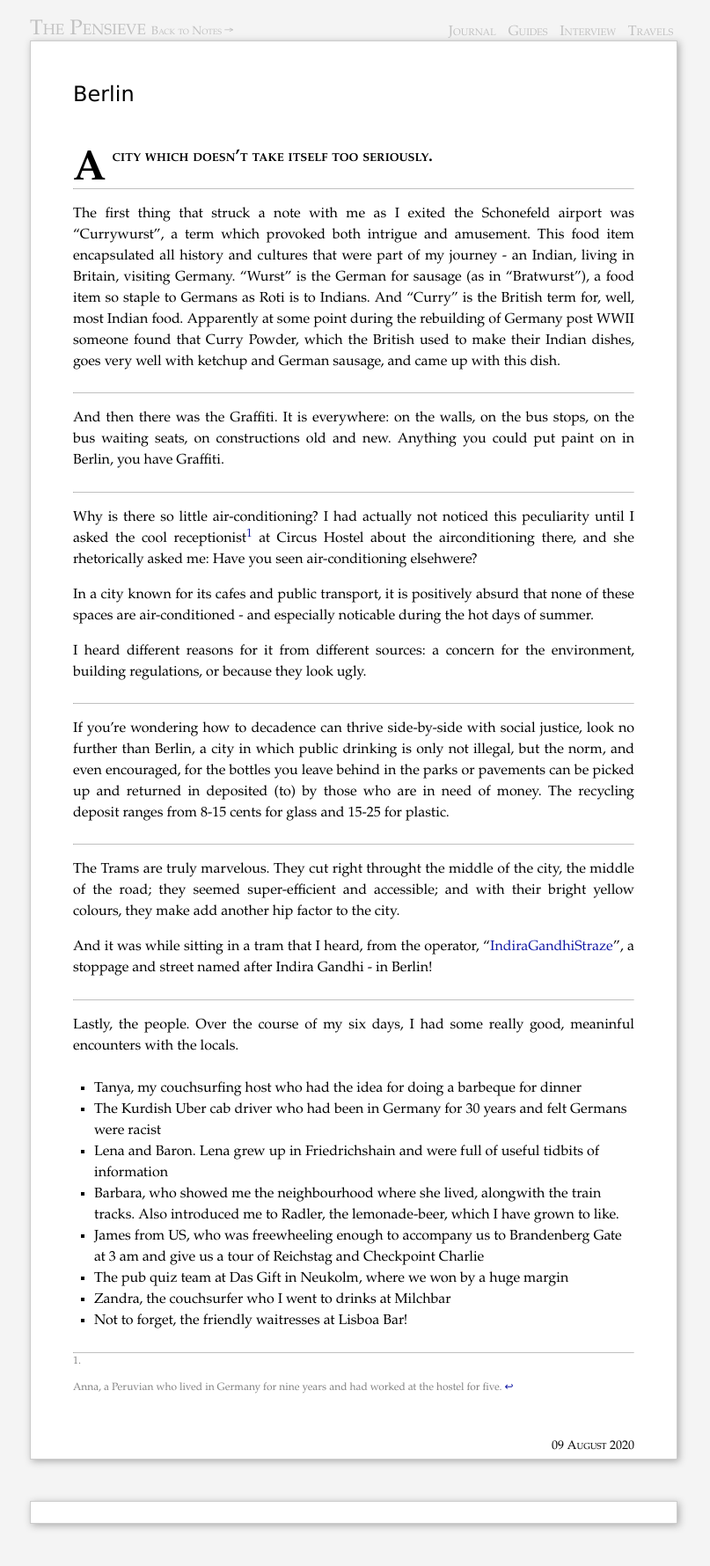
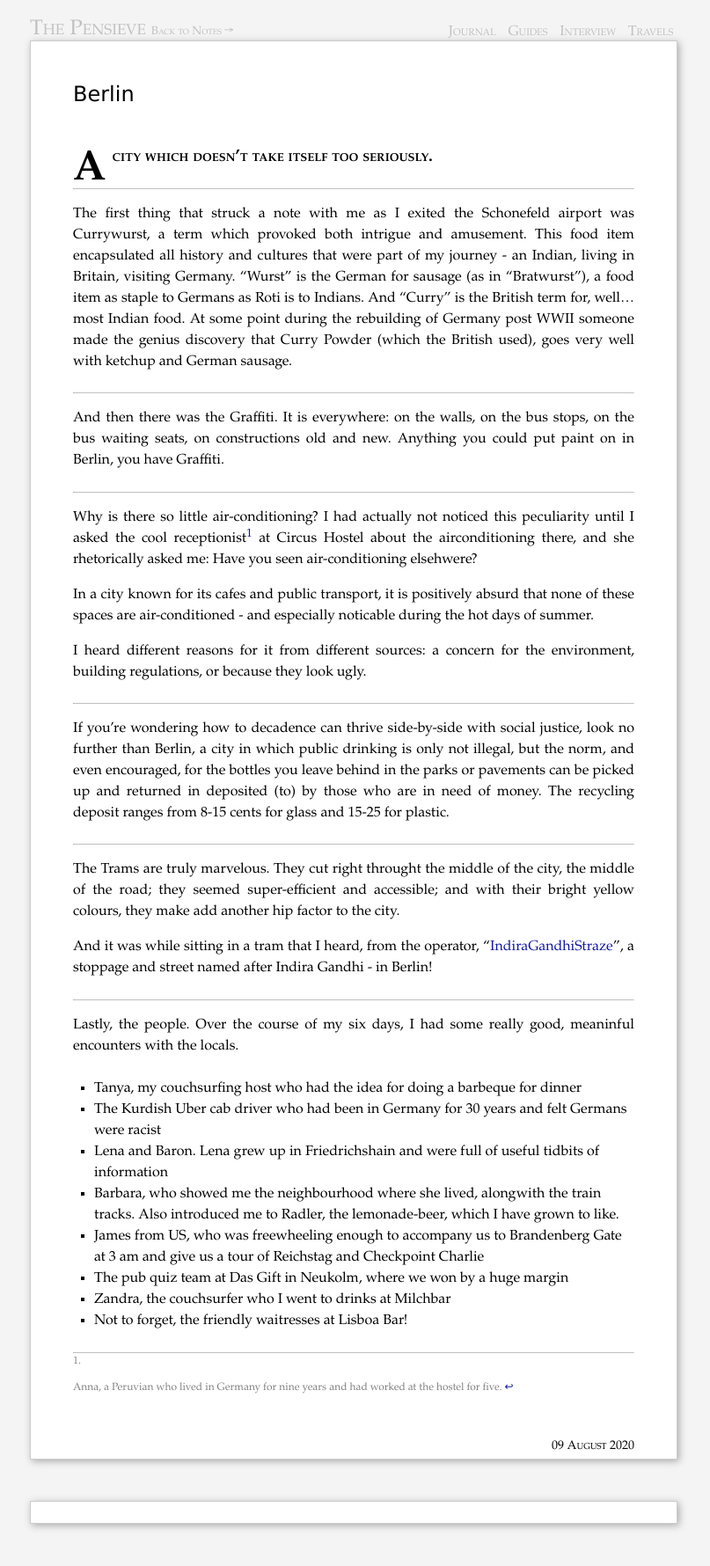
Before and after one commit to piyushahuja/piyushahuja.github.io, a Jekyll site: the page built from _posts/travel/2020-09-09-berlin.md, in a window 1280 px wide. Shown: the whole page at 88% size, without its empty margins (238-1045 px from the left). Built offline with Jekyll 4.4.1, drawn with Linux system fonts in a browser that asks for light colours; comment, search, counter and statistics services are not loaded.

Commit message:
auto deployed

```diff
--- a/_posts/travel/2020-09-09-berlin.md
+++ b/_posts/travel/2020-09-09-berlin.md
@@ -16,7 +16,7 @@ comments: true
 ----
 
 
-The first thing that struck a note with me as I exited the Schonefeld airport was "Currywurst", a term which provoked both intrigue and amusement. This food item encapsulated all history and cultures that were part of my journey -  an Indian, living in Britain, visiting Germany. "Wurst" is the German for sausage (as in "Bratwurst"), a food item so staple to Germans as Roti is to Indians. And "Curry" is the British term for, well, most Indian food. Apparently at some point during the rebuilding of Germany post WWII someone found that Curry Powder, which the British used to make their Indian dishes, goes very well with ketchup and German sausage, and came up with this dish.
+The first thing that struck a note with me as I exited the Schonefeld airport was Currywurst, a term which provoked both intrigue and amusement. This food item encapsulated all history and cultures that were part of my journey -  an Indian, living in Britain, visiting Germany. "Wurst" is the German for sausage (as in "Bratwurst"), a food item as staple to Germans as Roti is to Indians. And "Curry" is the British term for, well... most Indian food. At some point during the rebuilding of Germany post WWII someone made the genius discovery that Curry Powder (which the British used), goes very well with ketchup and German sausage.
 
 -----
 
```
